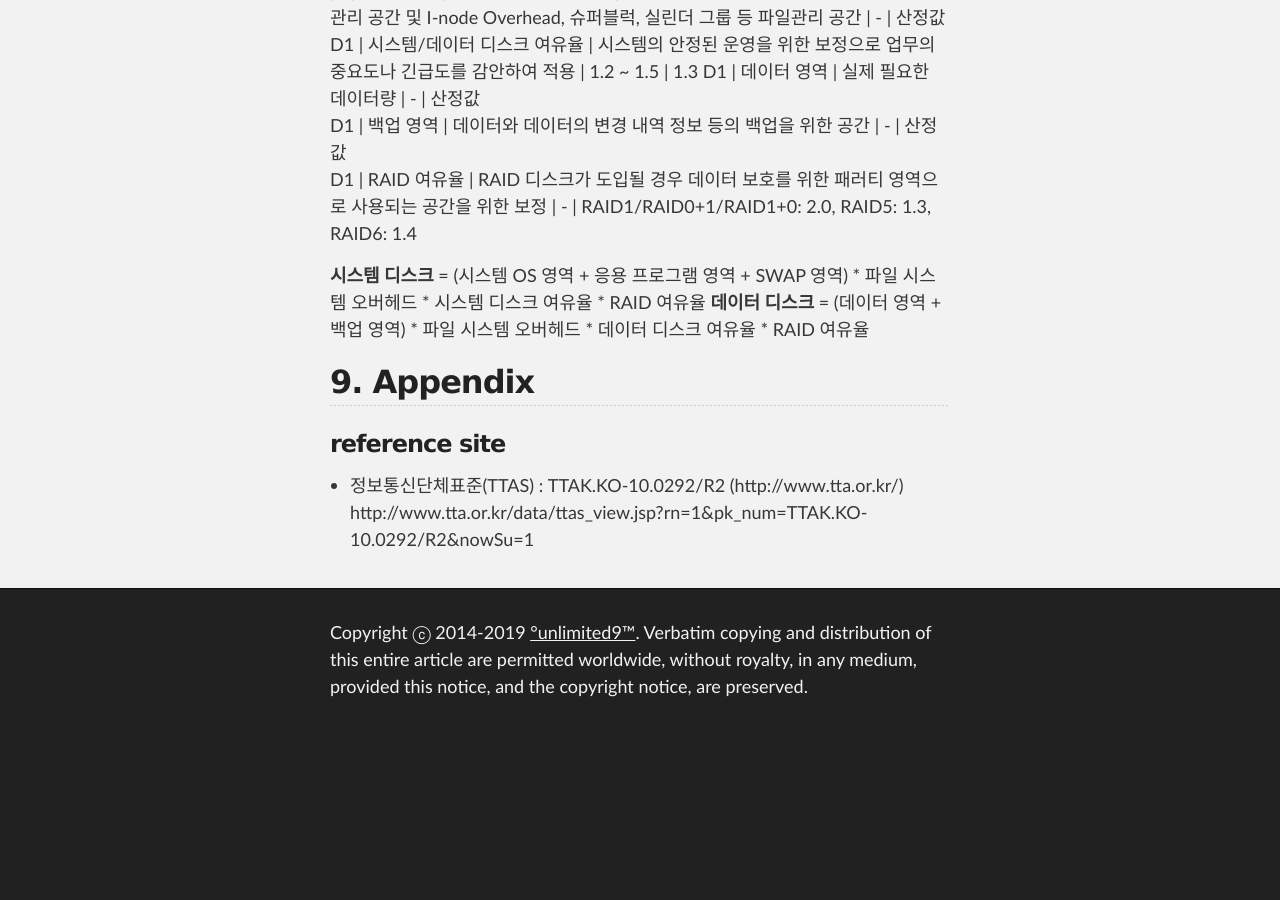
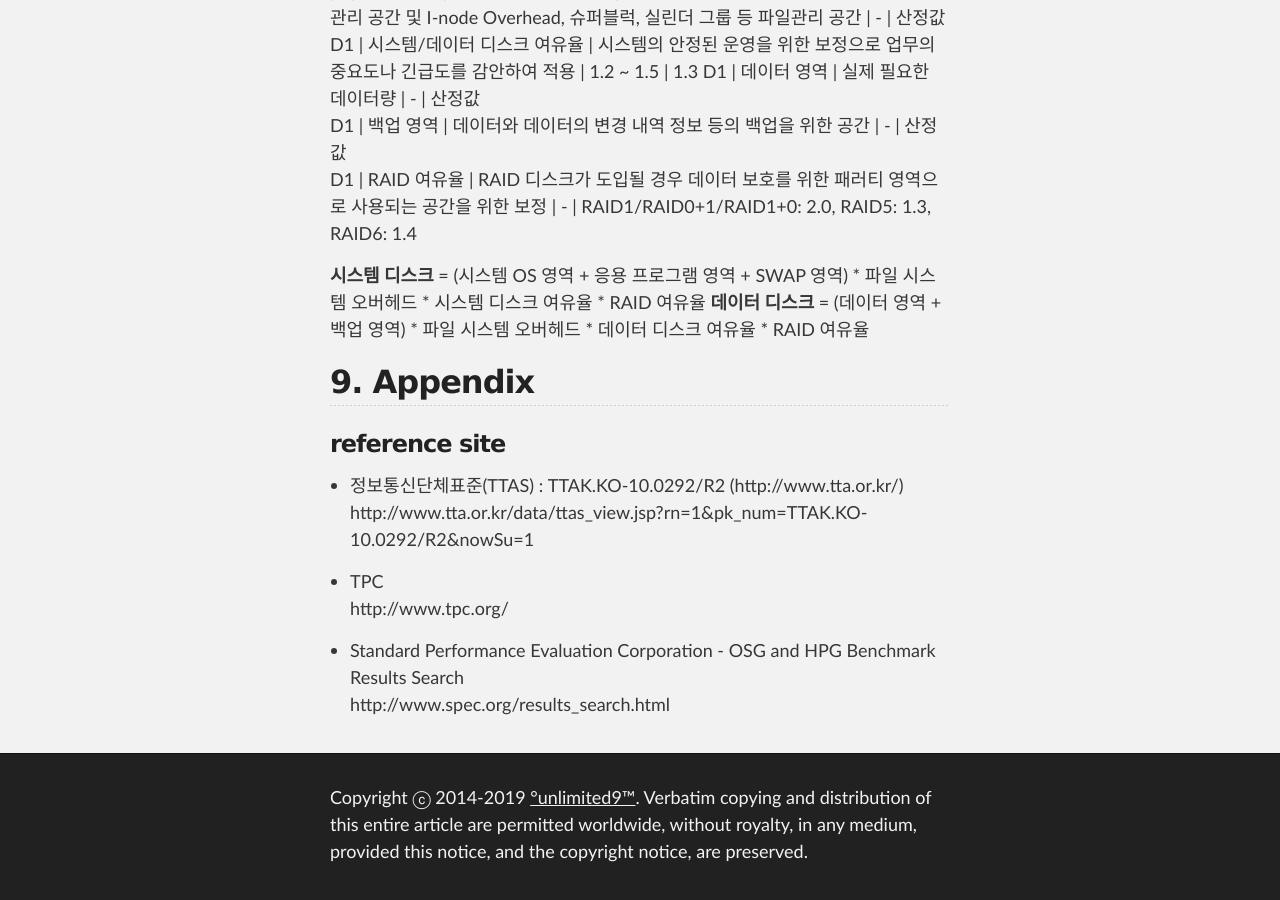
Before and after one commit to unlimited9/unlimited9.github.com, a Jekyll site: the page built from reference.notes/TA/system/hardware.sizing.md, in a window 1280 px wide and 900 px high, scrolled down 2187 px. Built offline with Jekyll 4.4.1, drawn with Linux system fonts in a browser that asks for light colours; our own code applies the rules of GitHub Pages for plain Markdown files; before the commit the page ends 2922 px from its top, so only the background shows below that.

Commit message:
Update hardware.sizing.md

```diff
--- a/reference.notes/TA/system/hardware.sizing.md
+++ b/reference.notes/TA/system/hardware.sizing.md
@@ -149,3 +149,9 @@ D1 | RAID 여유율 | RAID 디스크가 도입될 경우 데이터 보호를 위
 
 * 정보통신단체표준(TTAS) : TTAK.KO-10.0292/R2 (http://www.tta.or.kr/)
 http://www.tta.or.kr/data/ttas_view.jsp?rn=1&pk_num=TTAK.KO-10.0292/R2&nowSu=1
+
+* TPC
+http://www.tpc.org/
+
+* Standard Performance Evaluation Corporation - OSG and HPG Benchmark Results Search
+http://www.spec.org/results_search.html
```
